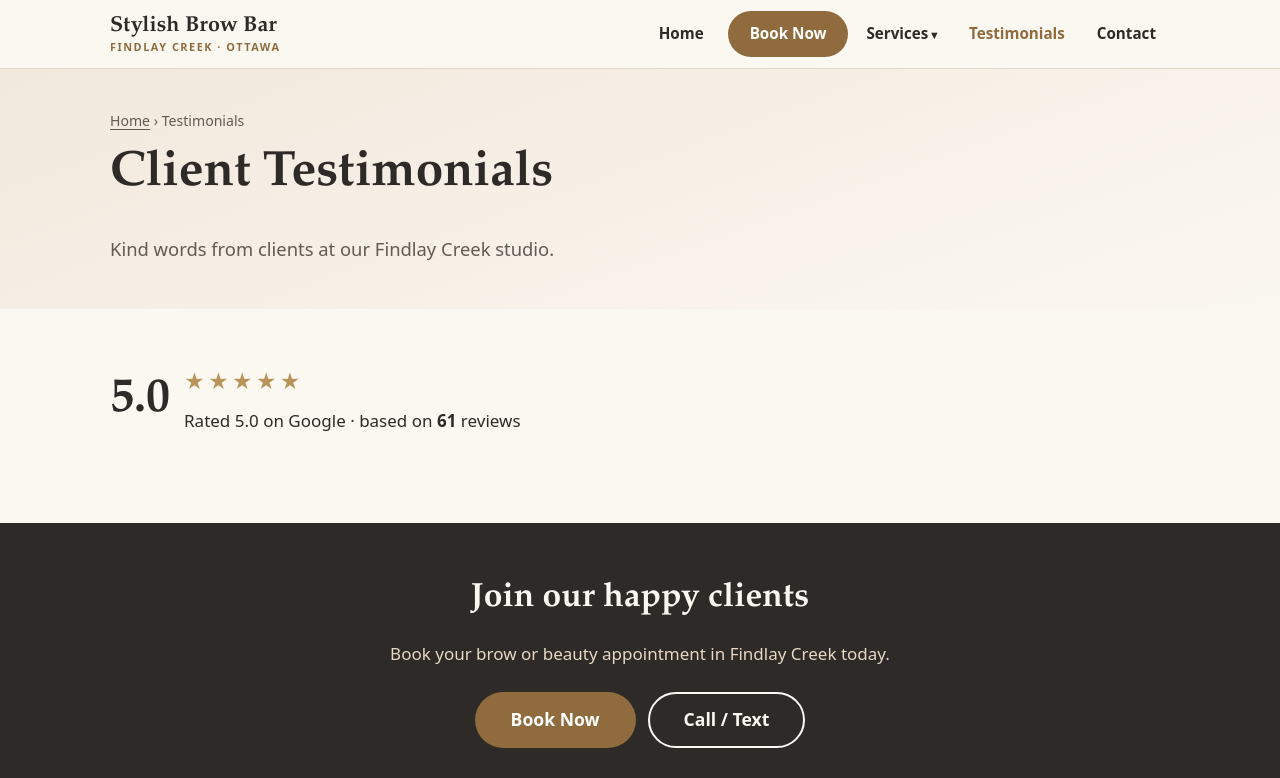
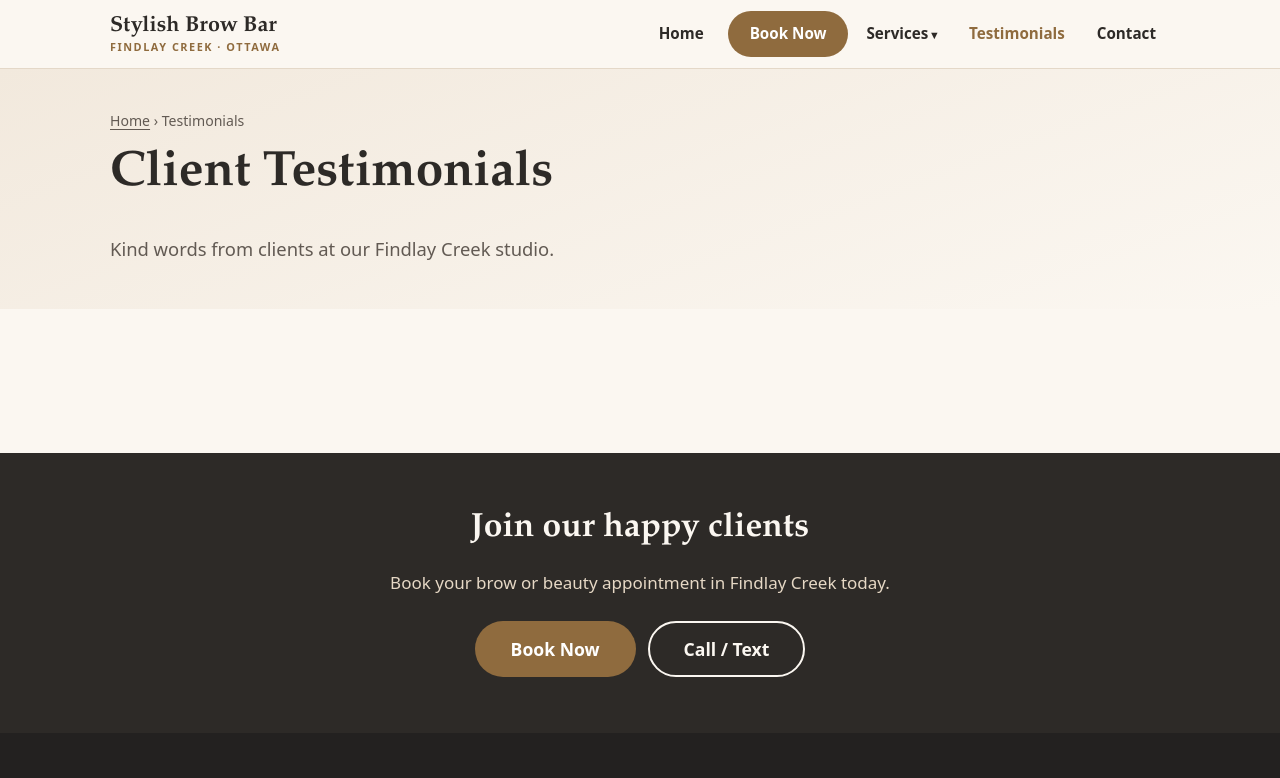
Before and after one commit to shahzadali84/StylishBrowBar, a plain HTML site: page reviews.html in a window 1280 px wide. Shown: the top 778 px of the page. Drawn offline with Linux system fonts and the light colour scheme.

Commit message:
Update reviews.html
Removed static 5 star review comment

```diff
--- a/reviews.html
+++ b/reviews.html
@@ -72,19 +72,6 @@
 
   <section class="section">
     <div class="container">
-
-      <div class="rating-summary">
-        <span class="big">5.0</span>
-        <div>
-          <div class="stars" role="img" aria-label="5 out of 5 stars">★★★★★</div>
-          <!--
-            REVIEW COUNT: this number is typed in by hand (a plain GitHub Pages site can't read
-            Google live). Update "61" and "5.0" when they change on your Google listing.
-          -->
-          <span>Rated 5.0 on Google · based on <strong>61</strong> reviews</span>
-        </div>
-      </div>
-
       <!--
         ======================================================================
         FEATURABLE WIDGET SLOT
```
